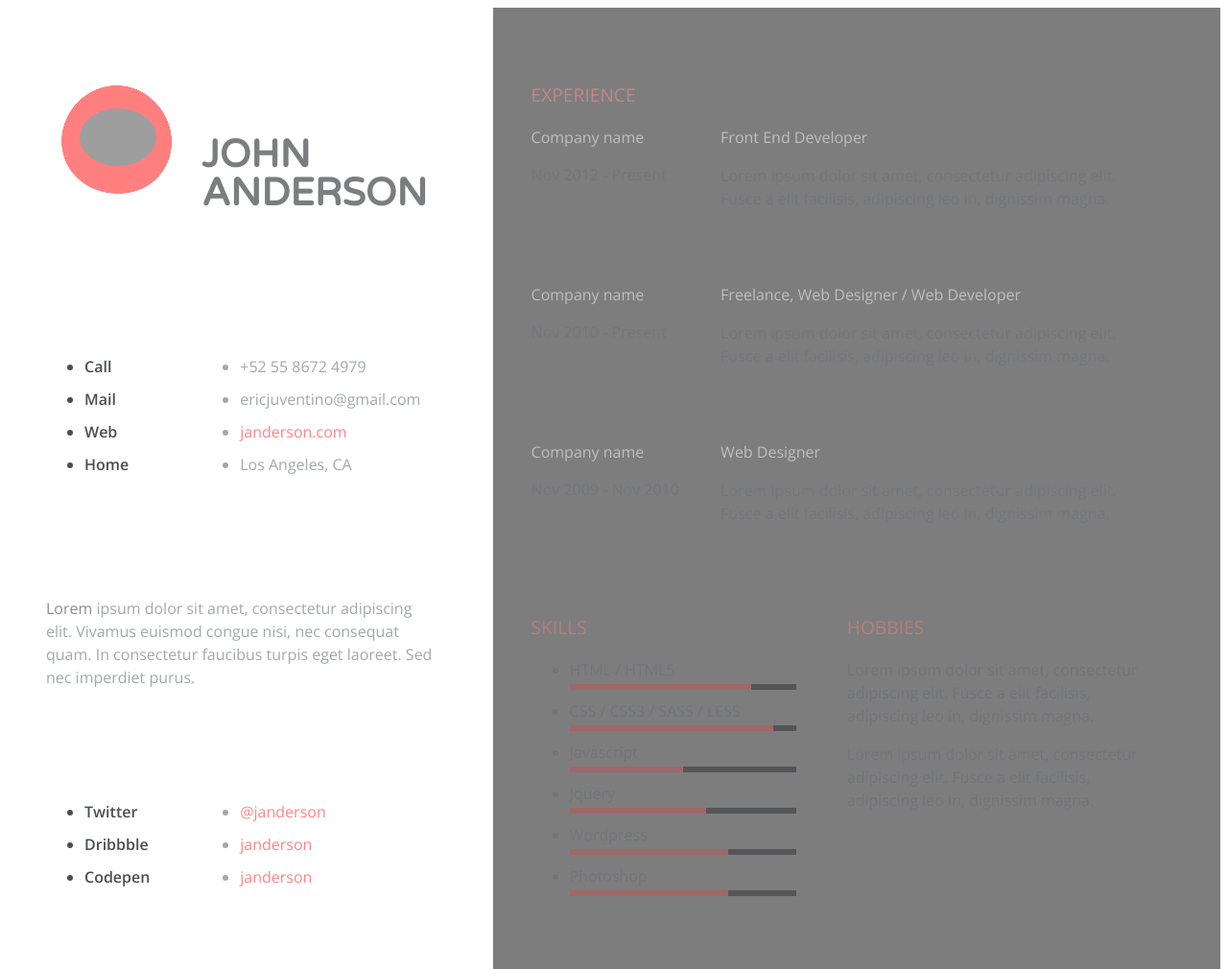
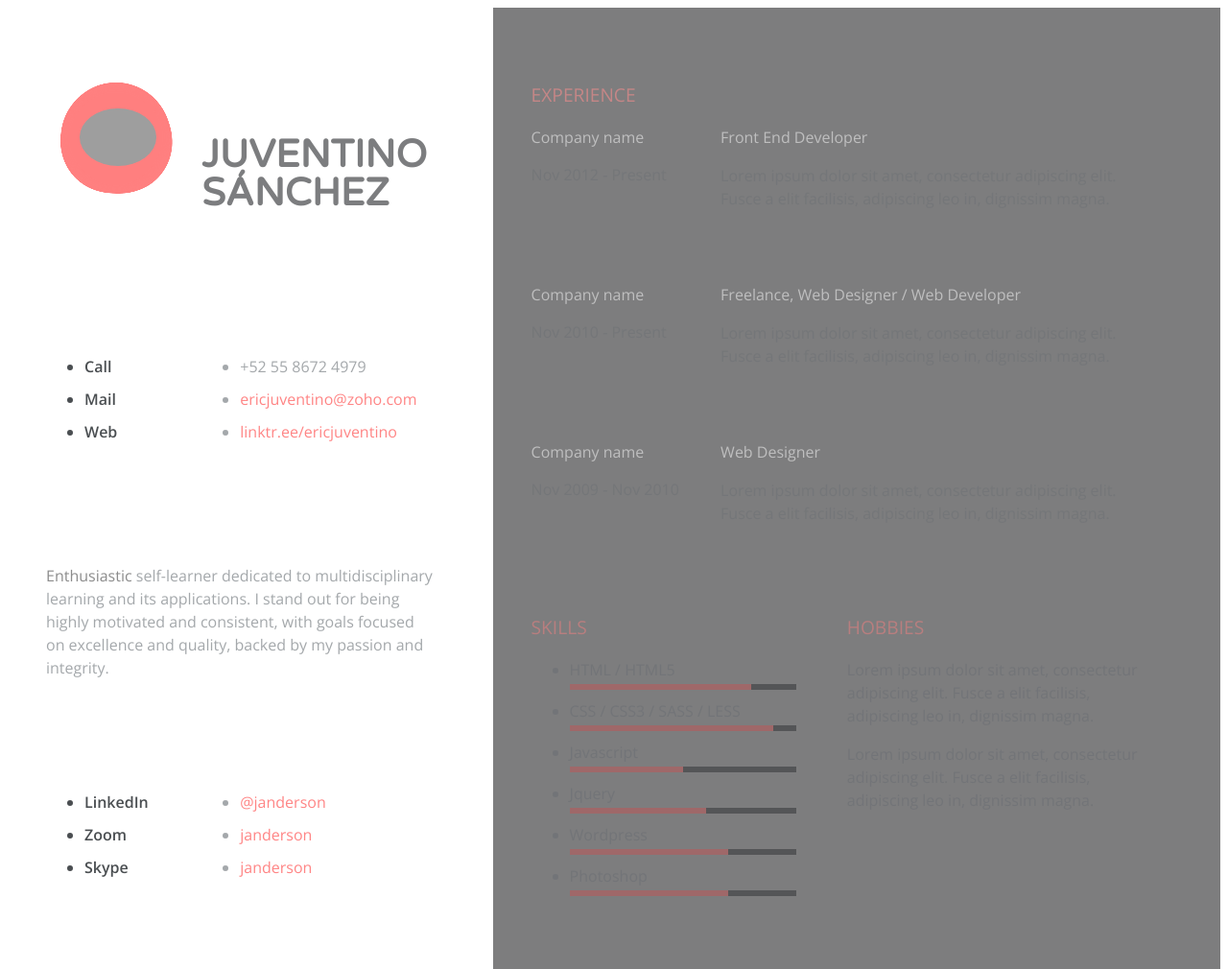
Before and after one commit to EricJuventino/ericjuventino, a plain HTML site: page Index.html in a window 1280 px wide. Shown: the whole page at 96% size. Drawn offline with nearby package versions, Linux system fonts and the light colour scheme; grey boxes are pictures that could not be loaded; files whose address does not match are found by name.

Commit message:
index.html

```diff
--- a/Index.html
+++ b/Index.html
@@ -7,7 +7,7 @@
 <script src="script.js"></script>
 <link
   rel="stylesheet"
-  href="C:\Users\EricJ\OneDrive\Documents\VS Code\Roaming\cv25\styles.css"
+  href="https://ericjuventino.github.io/ericjuventino/styles.css"
 />
 <div class="resume-wrapper">
   <section class="profile section-padding">
@@ -128,7 +128,7 @@
         <div class="clearfix"></div>
       </div>
       <div class="name-wrapper">
-        <h1>John <br />Anderson</h1>
+        <h1>Juventino <br />Sánchez</h1>
         <!-- YOUR NAME AND LAST NAME  -->
       </div>
       <div class="clearfix"></div>
@@ -137,32 +137,36 @@
           <li>Call</li>
           <li>Mail</li>
           <li>Web</li>
-          <li>Home</li>
         </ul>
         <ul class="list-content">
           <li>+52 55 8672 4979</li>
           <!-- YOUR PHONE NUMBER  -->
-          <li>ericjuventino@gmail.com</li>
+          <li>
+            <a href="mailto:ericjuventino@zoho.com">ericjuventino@zoho.com</a>
+          </li>
           <!-- YOUR EMAIL -->
-          <li><a href="#">janderson.com</a></li>
+          <li>
+            <a href="https://linktr.ee/ericjuventino"
+              >linktr.ee/ericjuventino</a
+            >
+          </li>
           <!-- YOUR WEBSITE  -->
-          <li>Los Angeles, CA</li>
-          <!-- YOUR STATE AND COUNTRY  -->
         </ul>
       </div>
       <div class="contact-presentation">
         <!-- YOUR PRESENTATION RESUME  -->
         <p>
-          <span class="bold">Lorem</span> ipsum dolor sit amet, consectetur
-          adipiscing elit. Vivamus euismod congue nisi, nec consequat quam. In
-          consectetur faucibus turpis eget laoreet. Sed nec imperdiet purus.
+          <span class="bold">Enthusiastic</span> self-learner dedicated to
+          multidisciplinary learning and its applications. I stand out for being
+          highly motivated and consistent, with goals focused on excellence and
+          quality, backed by my passion and integrity.
         </p>
       </div>
       <div class="contact-social clearfix">
         <ul class="list-titles">
-          <li>Twitter</li>
-          <li>Dribbble</li>
-          <li>Codepen</li>
+          <li>LinkedIn</li>
+          <li>Zoom</li>
+          <li>Skype</li>
         </ul>
         <ul class="list-content">
           <!-- REMEMBER TO PUT THE URL ON THE HREF TAG  -->
@@ -271,6 +275,6 @@
       </div>
     </div>
   </section>
-  <script src="C:\Users\EricJ\OneDrive\Documents\VS Code\Roaming\cv25\script.js"></script>
+  <script src="https://ericjuventino.github.io/ericjuventino/script.js"></script>
   <div class="clearfix"></div>
 </div>
```
